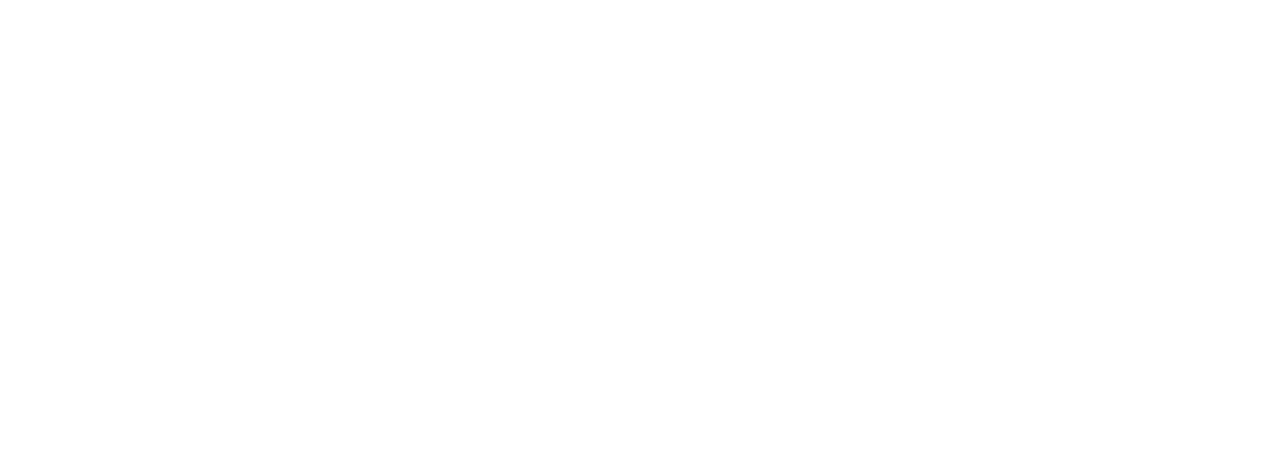
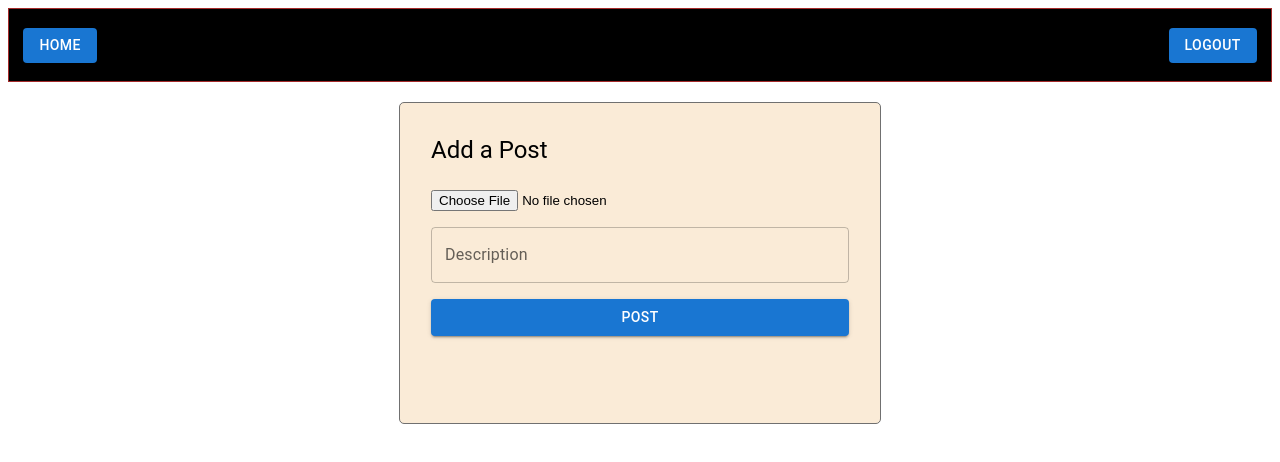
Before and after one commit to Labeebopc/Hero-User-App, a React (Create React App) app in the folder client/: page /post in a window 1280 px wide. Before the commit this address had no page. Shown: the top 462 px of the page. Built offline with nearby package versions, Linux system fonts and the light colour scheme.

Commit message:
designs completed

```diff
--- a/client/src/App.js
+++ b/client/src/App.js
@@ -1,31 +1,39 @@
 
 import { useSelector } from 'react-redux';
 import { useEffect } from 'react';
-import { Routes, Route, Navigate, useLocation, useNavigate } from 'react-router-dom'
+import { Routes, Route, useLocation, useNavigate } from 'react-router-dom'
 import { ToastContainer } from "react-toastify";
 import "react-toastify/dist/ReactToastify.css";
 import Login from './pages/login/Login';
 import Register from './pages/register/Register';
 import { Box } from '@mui/material'
 import { Dashboard } from './components/dashboard/Dashboard';
+import Form from './components/form/Form';
 
 function App() {
   const { user } = useSelector(state => state.user)
   const location = useLocation()
   const navigate = useNavigate()
 
+  useEffect(() => {
+
+    if (location.pathname === "/") {
+      navigate("/login")
+    }
+
+  }, [])
+
   return (
     <>
       <ToastContainer />
-      <Box component="section" sx={{ height: "90vh", width: "100vw", display: "flex" }}>
-        <Box component="article" sx={{ width: "100%" }}>
+      <Box component="section" sx={{padding: "0", margin:"0"}}>
           <Routes>
               <Route exact path='register' element={<Register />} />
               <Route exact path='/login' element={<Login />} />
-              <Route exact path='/' element={<Login />} />
+              {/* <Route exact path='/' element={<Login />} /> */}
               <Route exact path='/dashboard' element={<Dashboard />} />
+              <Route exact path='/post' element={<Form />} />
           </Routes >
-        </Box>
       </Box>
     </>
   );
--- a/client/src/components/card/Card.jsx
+++ b/client/src/components/card/Card.jsx
@@ -1,46 +1,40 @@
 import React from "react";
-import { useStyles } from './cardStyles'
+import { Card, CardHeader, CardMedia, CardContent, CardActions, IconButton, Typography, Box } from "@mui/material";
+// import FavoriteIcon from '@mui/icons-material/Favorite';
+// import SendIcon from '@mui/icons-material/Send';
+// import MoreVertIcon from '@mui/icons-material/MoreVert';
 
-const Card = ({ post }) => {
-    const classes = useStyles()
+const CustomCard = ({ post }) => {
     return (
-        <>
-            <section className="card">
-                <section className="card-header">
-                    <div>
-                        {/* <div className="card-header-name">{post.author}</div> */}
-                        <div className="card-header-place">Dubai</div>
-                    </div>
-                    <span>
-                        <i className="fa-solid fa-ellipsis"></i>
-                    </span>
-                </section>
+        <Box display="flex" justifyContent="center" alignItems="center" height="100vh">
+            <Card elevation={3} sx={{ width: 300, borderRadius: 2 }}>
+                <CardHeader
+                    title={post.author || "Unknown Author"}
+                    subheader={post.date}
+                    action={
+                        <IconButton>
+                        </IconButton>
+                    }
+                />
+                <CardMedia
+                    component="img"
+                    height="140"
+                    image={post.postImage}
+                    alt="post image"
+                />
+                <CardContent>
+                    <Typography variant="body2" color="text.secondary">
+                        {post.description}
+                    </Typography>
+                </CardContent>
+                <CardActions>
+                    <Typography variant="body2" color="text.secondary">
+                        {post.likes} likes
+                    </Typography>
+                </CardActions>
+            </Card>
+        </Box>
+    );
+};
 
-                <section className="card-image">
-                    <img src={post.postImage} alt="place" />
-                </section>
-
-                <section className="card-actions">
-                    <span>
-                        <i className="fa-solid fa-heart"></i>
-                    </span>
-                    <span>
-                        <i className="fa-solid fa-paper-plane"></i>
-                    </span>
-                    <span>{post.date}</span>
-                </section>
-
-                <section className="likes">
-                    {post.likes} likes
-                </section>
-
-                <section className="description">
-                    {post.description}
-                </section>
-
-            </section>
-        </>
-    )
-}
-
-export default Card;
+export default CustomCard;
--- a/client/src/components/dashboard/Dashboard.jsx
+++ b/client/src/components/dashboard/Dashboard.jsx
@@ -1,17 +1,29 @@
 import React from 'react'
 import { useStyles } from './dashboardStyles'
-import { Box, Typography, TextField, Button } from '@mui/material'
+import { Box, Button } from '@mui/material'
 import Card from '../card/Card'
 import datas from './data.json'
+import { Header } from '../header/Header'
+import { useNavigate } from 'react-router-dom'
 
 const data = datas
 
 export const Dashboard = () => {
     const classes = useStyles()
+
+    const navigate = useNavigate()
+
+    const handlePost = async () => {
+        navigate('/post')
+    }
     return (
         <>
             <Box component="section" className={classes.dashboardContainer}>
-                <Card post={data} />
+                <Header />
+                <Box className={classes.dashboard}>
+                    <Button variant="contained" className={classes.addImageBtn} onClick={handlePost}>Add Image</Button>
+                    <Card className={classes.cardContainer} post={data} />
+                </Box>
             </Box>
         </>
     )
--- a/client/src/components/dashboard/dashboardStyles.js
+++ b/client/src/components/dashboard/dashboardStyles.js
@@ -1,8 +1,14 @@
 import { makeStyles } from '@mui/styles'
 
 export const useStyles = makeStyles({
-    dashboardContainer: {
+    dashboard: {
         // border:"1px solid red",
-        height:"100%",
+        marginTop: "2rem",
+    },
+    addImageBtn: {
+        marginTop: "2rem"
+    },
+    cardContainer: {
+        marginTop: "2rem"
     }
 });
--- /dev/null
+++ b/client/src/components/form/Form.jsx
@@ -0,0 +1,79 @@
+import axios from "axios";
+import React, { useState } from "react";
+import { useNavigate } from "react-router-dom";
+import FileBase64 from 'react-file-base64';
+import { TextField, Button, Typography, Grid, Paper } from '@mui/material';
+import './form.css';
+import { Header } from "../header/Header";
+
+const Form = () => {
+    const [form, setForm] = useState({ postImage: "", description: "" });
+    const navigate = useNavigate();
+    const isAllInputsValied = form.postImage.length && form.description.length;
+    const [isValid, setIsValied] = useState(false);
+
+    const handlePost = (e) => {
+        e.preventDefault();
+
+        if (!isAllInputsValied) {
+            setIsValied(true);
+            return; // Early return to avoid making the request if fields are invalid
+        } else {
+            setIsValied(false);
+        }
+
+        console.log(form);
+
+        axios.post("http://localhost:5000/api/v1/posts/addpost", {
+            postImage: form.postImage.base64,
+            description: form.description
+        })
+            .then(() => navigate("/dashboard"));
+    };
+
+    return (
+        <>
+            <Header />
+            <form className="form" onSubmit={handlePost}>
+                <Grid container spacing={2} padding={2}>
+                    <Grid item xs={12}>
+                        <Typography variant="h5" gutterBottom>
+                            Add a Post
+                        </Typography>
+                    </Grid>
+                    <Grid item xs={12}>
+                        <FileBase64
+                            multiple={false}
+                            onDone={(base64) => setForm({ ...form, postImage: base64 })}
+                        />
+                    </Grid>
+                    <Grid item xs={12}>
+                        <TextField
+                            fullWidth
+                            variant="outlined"
+                            label="Description"
+                            name="description"
+                            onChange={(e) => setForm({ ...form, description: e.target.value })}
+                            value={form.description}
+                            error={isValid}
+                            helperText={isValid ? "All fields are mandatory" : ""}
+                        />
+                    </Grid>
+                    <Grid item xs={12}>
+                        <Button
+                            variant="contained"
+                            color="primary"
+                            type="submit"
+                            fullWidth
+                        // onClick={handlePost}
+                        >
+                            Post
+                        </Button>
+                    </Grid>
+                </Grid>
+            </form>
+        </>
+    );
+};
+
+export default Form;
--- /dev/null
+++ b/client/src/components/form/form.css
@@ -0,0 +1,79 @@
+.form {
+    background: #ffffff 0% 0% no-repeat padding-box;
+    border: 1px solid #707070;
+    opacity: 1;
+    width: 450px;
+    height: 290px;
+    margin: auto;
+    margin-top: 20px;
+    border-radius: 5px;
+    padding: 15px;
+    background: antiquewhite;
+  }
+
+  .form-file-upload {
+    width: 100%;
+    display: flex;
+    justify-content: flex-end;
+    margin-top: 10px;
+    margin-bottom: 20px;
+    background: antiquewhite;
+  }
+
+  .form-file-upload input {
+    height: 25px;
+    border-radius: 5px;
+    width: 100%;
+    border: 1px solid grey;
+    background: #FFFFFF 0% 0% no-repeat padding-box;
+  }
+
+  /* .form-file-upload input:last-child {
+    width: 113px;
+  } */
+
+  .form-details-1 {
+    display: flex;
+    justify-content: space-evenly;
+    background: #ffffff 0% 0% no-repeat padding-box;
+    margin-bottom: 20px;
+    background: antiquewhite;
+  }
+
+  .form-details-1 input {
+    height: 25px;
+    border-radius: 5px;
+    width: 50%;
+    align-content: space-between;
+    border: 1px solid grey;
+  }
+
+
+  .form-details-2 {
+    background: #ffffff 0% 0% no-repeat padding-box;
+    border-radius: 5px;
+    margin-bottom: 20px;
+    background: antiquewhite;
+  }
+  .form-details-2 input {
+    height: 25px;
+    width: 100%;
+    border-radius: 5px;
+    border: 1px solid grey;
+  }
+
+
+  .post-button {
+    display: flex;
+    justify-content: center;
+  }
+  .post-button button {
+    width: 100px;
+    height: 32px;
+    background: #f0f0f0 0% 0% no-repeat padding-box;
+    border: 1px solid #707070;
+    border-radius: 5px;
+    opacity: 1;
+    background-color: rgb(115 187 115);
+    cursor: pointer;
+  }
--- /dev/null
+++ b/client/src/components/header/Header.jsx
@@ -0,0 +1,27 @@
+import React from 'react'
+import { useStyles } from './headerStyles'
+import { Box, Typography, TextField, Button } from '@mui/material'
+import { useNavigate } from 'react-router-dom'
+
+export const Header = () => {
+    const classes = useStyles()
+
+    const navigate = useNavigate()
+
+    const handleHome = async () => {
+        navigate('/dashboard')
+    }
+
+    const handleLogout = async () => {
+        navigate('/login')
+    }
+
+    return (
+        <>
+            <Box component="section" className={classes.headerContainer}>
+                <Button variant="contained" className={classes.homeBtn} onClick={handleHome}>Home</Button>
+                <Button variant="contained" className={classes.logoutBtn} onClick={handleLogout} >Logout</Button>
+            </Box>
+        </>
+    )
+}
--- /dev/null
+++ b/client/src/components/header/headerStyles.js
@@ -0,0 +1,23 @@
+import { makeStyles } from '@mui/styles'
+
+export const useStyles = makeStyles({
+    headerContainer: {
+        border: "1px solid brown",
+        background: "black",
+        height: "4.5rem",
+        display: "flex",
+        justifyContent: "space-between",
+        paddingRight: "0.9em",
+        paddingLeft: "0.9em"
+    },
+    logoutBtn: {
+        height: "2.5em",
+        display: "flex",
+        alignSelf: "center",
+    },
+    homeBtn: {
+        height: "2.5em",
+        display: "flex",
+        alignSelf: "center",
+    }
+});
--- /dev/null
+++ b/package.json
@@ -0,0 +1,5 @@
+{
+  "dependencies": {
+    "react-file-base64": "^1.0.3"
+  }
+}
```
Also changed, not shown: client/src/components/form/formStyles.js (added, +8 -0 lines), client/src/services/user.js (line endings or trailing spaces), 1 other file (tests, documents, lock files or other folders).
